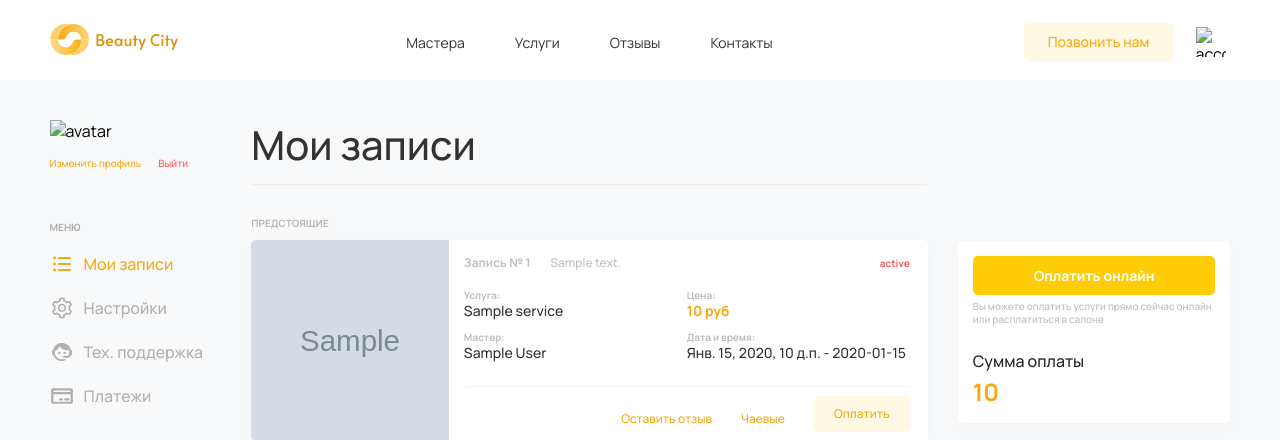
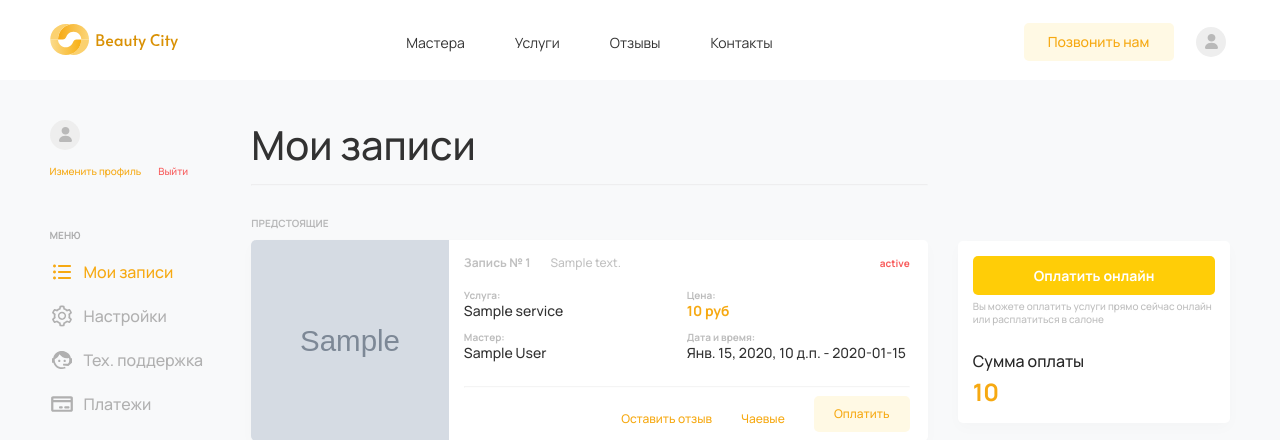
Before and after one commit to VrHb/beauty-service, a Django app: template templates/notes.html in a window 1280 px wide. Shown: the top 440 px of the page. Run offline with Django 3.2, Linux system fonts and the light colour scheme; the template is opened without the code that fills it: most values are stand-ins (such as "Sample title", 1, 10 or a date in 2020); grey boxes marked "Sample" are stand-in pictures; parts of the project's set-up code (start-up, migrations or seed data) failed here and were passed over.

Commit message:
Added check user avatar

```diff
--- a/templates/notes.html
+++ b/templates/notes.html
@@ -36,7 +36,11 @@
 							<nav>
 								<div class="accaunt__left">
 							<div class="accaunt__ava fic">
-                <img src="{{ user.avatar.url }}" alt="avatar" class="accaunt__ava_img">
+                {% if not request.user.avatar %}
+                  <img src="{% static 'img/acc.svg' %}" alt="account" class="header__account_img">
+                {% else %}
+                  <img src="{{ user.avatar.url }}" alt="account" class="header__account_img">
+                {% endif %}
                 <span class="accaunt__ava_name">{{ user.first_name }}</span>
 							</div>
 							<div class="accaunt__settings fic">
@@ -130,7 +134,11 @@
 						<div class="header__block">
               <a href="tel: +79179023800"><button class="header__block_btn">Позвонить нам</button></a>
 						<div class="header__block_auth">
-              <img src="{{ user.avatar.url }}" alt="account" class="header__account_img">
+                {% if not request.user.avatar %}
+                  <img src="{% static 'img/acc.svg' %}" alt="account" class="header__account_img">
+                {% else %}
+                  <img src="{{ user.avatar.url }}" alt="account" class="header__account_img">
+                {% endif %}
               <span class="header__block_auth__intro">{{ user.first_name }}</span>
 						</div>
 					</div>
@@ -149,7 +157,11 @@
 					<div class="col-md-2">
 						<div class="accaunt__left">
 							<div class="accaunt__ava fic">
-                <img src="{{ user.avatar.url }}" alt="avatar" class="accaunt__ava_img">
+                {% if not request.user.avatar %}
+                  <img src="{% static 'img/acc.svg' %}" alt="account" class="header__account_img">
+                {% else %}
+                  <img src="{{ user.avatar.url }}" alt="account" class="header__account_img">
+                {% endif %}
                 <span class="accaunt__ava_name">{{ user.first_name }}</span>
 							</div>
 							<div class="accaunt__settings fic">
```
Also changed, not shown: templates/index.html (+6 -2 lines).
